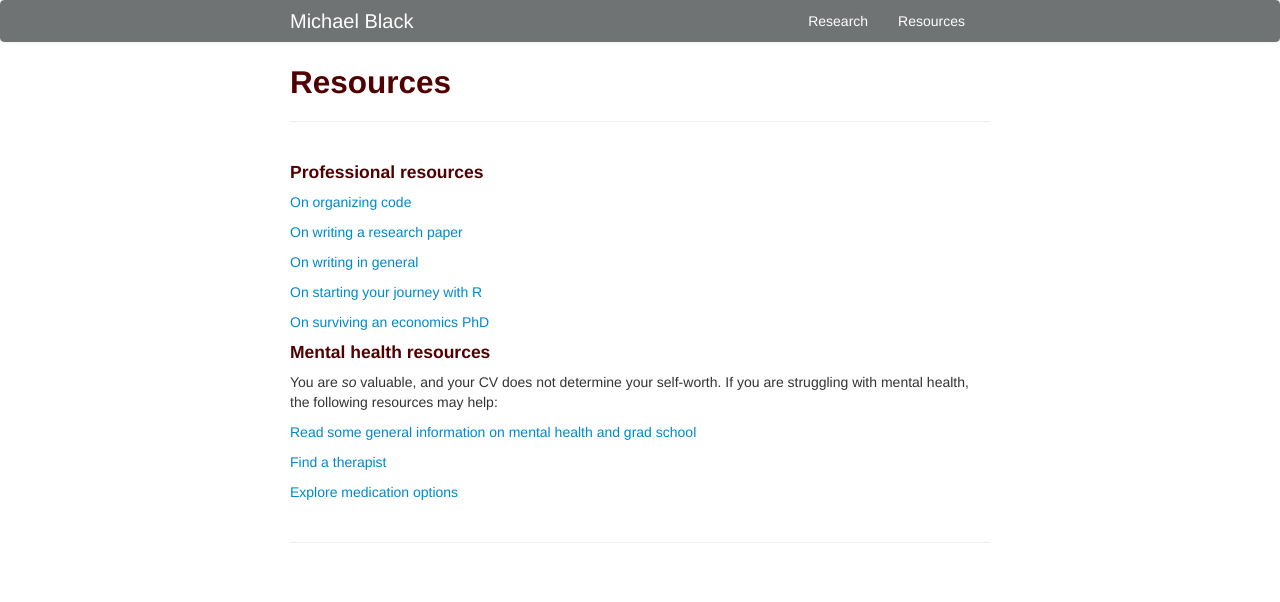
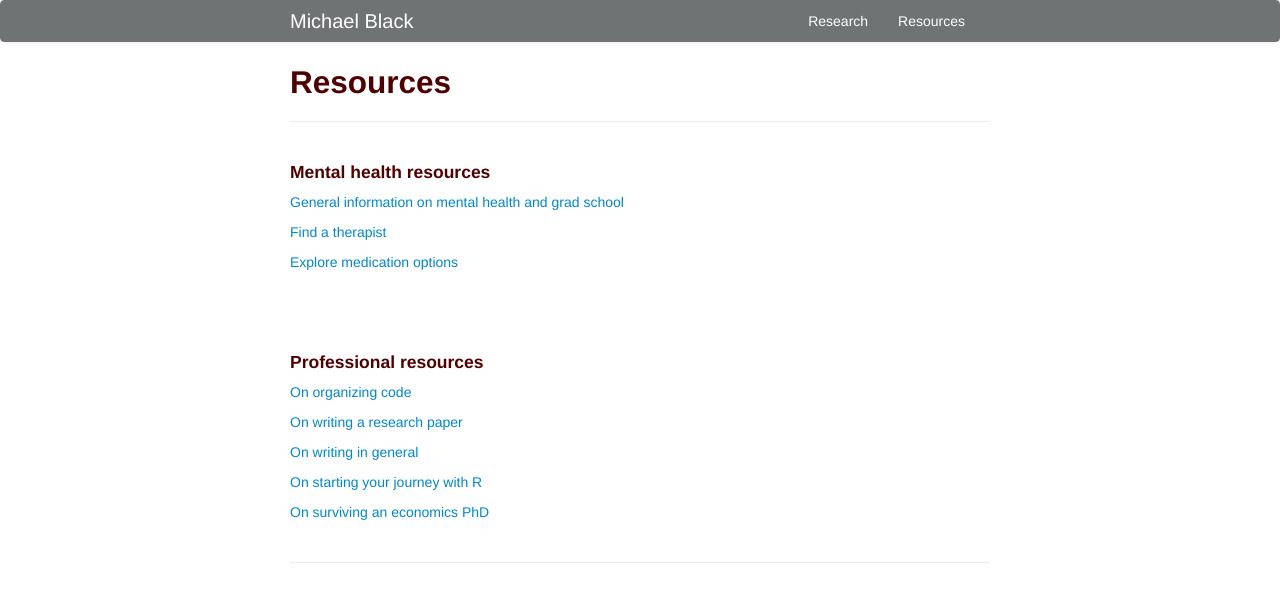
Before and after one commit to michael-black/michael-black.github.io, a Jekyll site: the page built from pages/resources.md, in a window 1280 px wide. Shown: the top 602 px of the page. Built offline with Jekyll 4.4.1, drawn with Linux system fonts in a browser that asks for light colours.

Commit message:
Added more space on research page, and re-ordered resources page

```diff
--- a/pages/resources.md
+++ b/pages/resources.md
@@ -4,7 +4,16 @@ title: Resources
 description: Michael's resources
 ---
 
+#### Mental health resources
+[General information on mental health and grad school](https://www.gograd.org/resources/grad-student-mental-health/)
 
+[Find a therapist](https://www.psychologytoday.com/us/therapists)
+
+[Explore medication options](https://adaa.org/finding-help/treatment/medication)
+
+<br/>
+<br/>
+<br/>
 
 #### Professional resources
 [On organizing code](https://www.brown.edu/Research/Shapiro/pdfs/CodeAndData.pdf)
@@ -17,15 +26,7 @@ description: Michael's resources
 
 [On surviving an economics PhD](https://static1.squarespace.com/static/55c143d9e4b0cb07521c6d17/t/5b4f409f575d1ff83c2f12d8/1531920545061/PhDGuidebook.pdf)
 
-#### Mental health resources
-You are <i>so</i> valuable, and your CV does not determine your self-worth.
-If you are struggling with mental health, the following resources may help:
 
-[Read some general information on mental health and grad school](https://www.gograd.org/resources/grad-student-mental-health/)
-
-[Find a therapist](https://www.psychologytoday.com/us/therapists)
-
-[Explore medication options](https://adaa.org/finding-help/treatment/medication)
 
 
 
```
Also changed, not shown: pages/research.md (+2 -0 lines).
